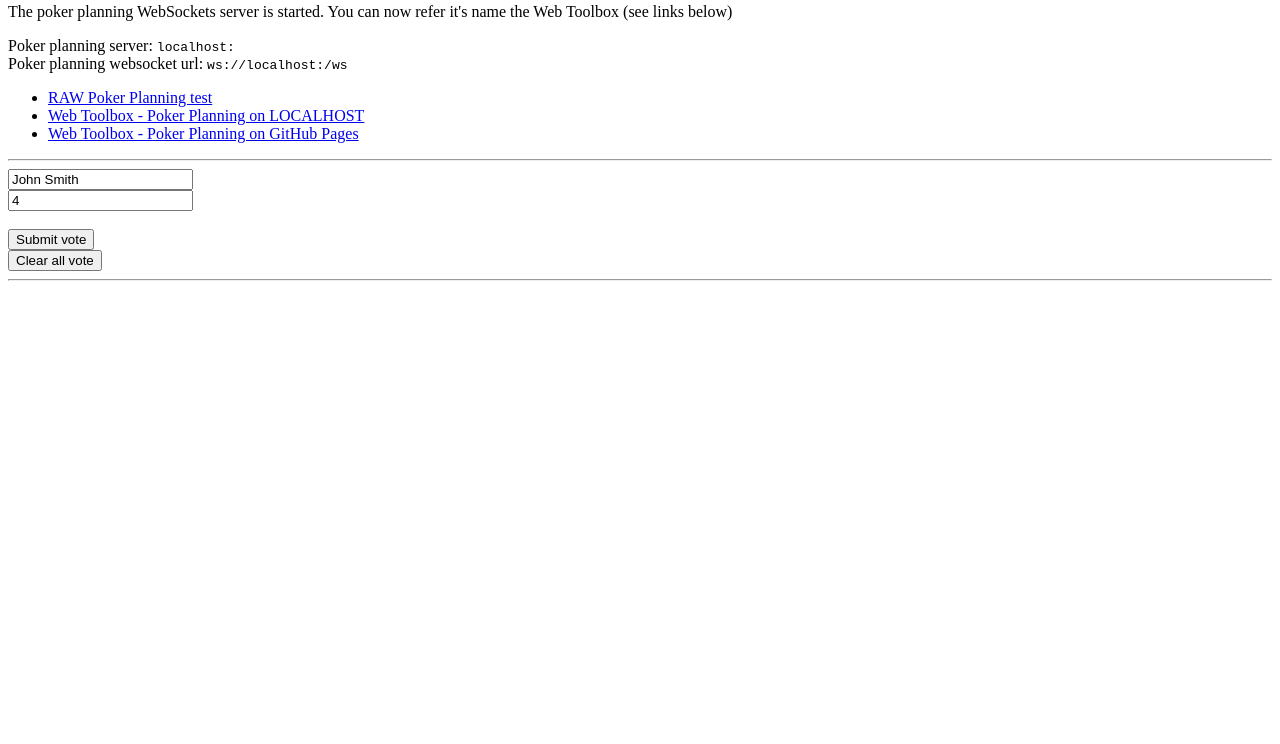
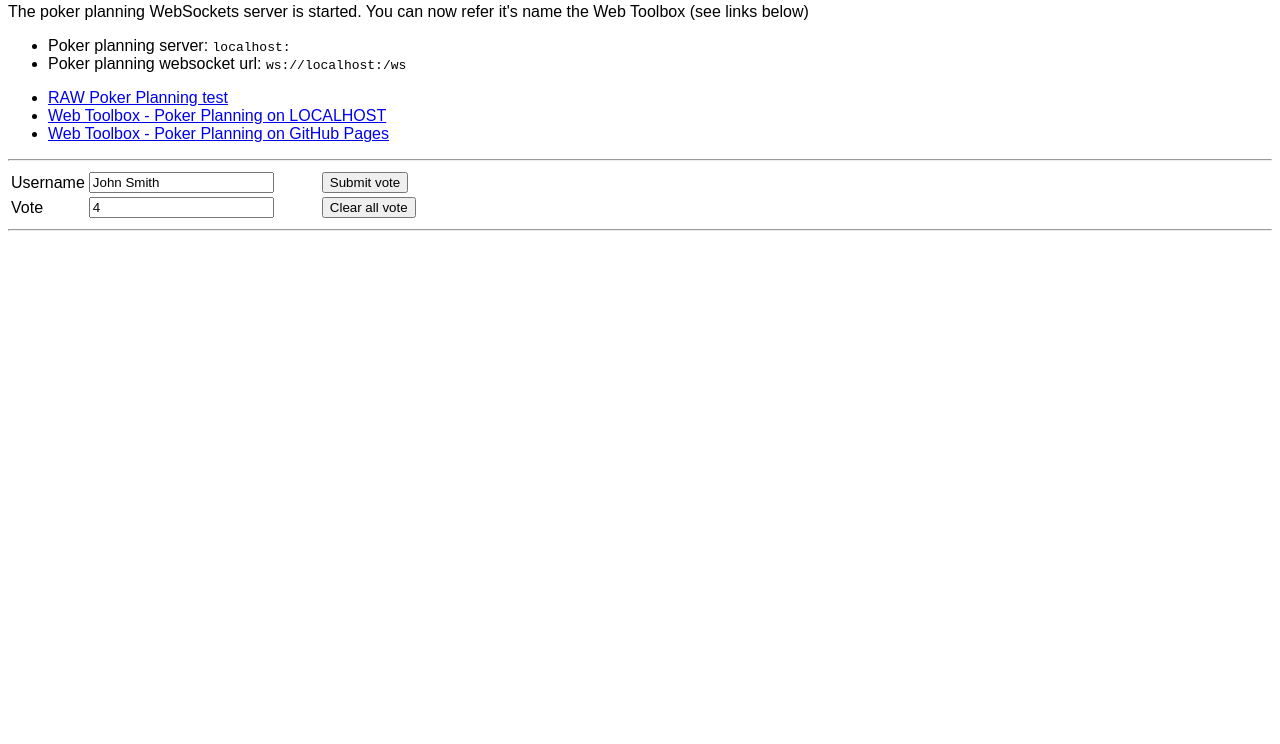
Before and after one commit to amwebexpert/ws-poker-planning, a website: page src/html/index.html in a window 1280 px wide. Shown: the part 56-800 px from the top of the page. Drawn offline with Linux system fonts and the light colour scheme.

Commit message:
style: improve vote form stylings

```diff
--- a/src/html/index.html
+++ b/src/html/index.html
@@ -3,16 +3,20 @@
     <title>Poker Planning server</title>
     <meta name="viewport" content="width=device-width,initial-scale=1" />
 
+    <style>
+        body {
+            font-family: arial;
+        }
+    </style>
+
     <body>
         <h3>Poker Planning server</h3>
 
         <p>The poker planning WebSockets server is started. You can now refer it's name the Web Toolbox (see links below)</p>
-        <div>
-            Poker planning server: <code><span id="hostname"></span></code>
-        </div>
-        <div>
-            Poker planning websocket url: <code><span id="webSocketUrl"></span></code>
-        </div>
+        <ul>
+            <li>Poker planning server: <code><span id="hostname"></span></code></li>
+            <li>Poker planning websocket url: <code><span id="webSocketUrl"></span></code></li>
+        </ul>
 
         <ul>
             <li><a id="pockerPlanningRAW" href="http://localhost:8080/">RAW Poker Planning test</a></li>
@@ -25,13 +29,20 @@
         <hr />
 
         <form>
-            <div><input type="text" name="username" id="username" value="John Smith" placeholder="Username" /></div>
-            <div><input type="number" name="message" id="message" value="4" placeholder="Estimate" /></div>
-
-            <br />
-
-            <div><input id="btnSubmitVote" type="button" value="Submit vote" /></div>
-            <div><input id="btnClearAllVotes" type="button" value="Clear all vote" /></div>
+            <table>
+                <tr>
+                    <td>Username</td>
+                    <td><input type="text" name="username" id="username" value="John Smith" placeholder="Username" /></td>
+                    <td><div style="width: 40px;" /></td>
+                    <td><input id="btnSubmitVote" type="button" value="Submit vote" /></td>
+                </tr>
+                <tr>
+                    <td>Vote</td>
+                    <td><div><input type="number" name="message" id="message" value="4" placeholder="Estimate" /></div></td>
+                    <td></td>
+                    <td><input id="btnClearAllVotes" type="button" value="Clear all vote" /></td>
+                </tr>
+            </table>
         </form>
 
         <hr />
@@ -47,7 +58,7 @@
             document.getElementById('webSocketUrl').innerText = webSocketUrl;
             document.getElementById('pockerPlanningRAW').href = `http://${pokerServer}/`
             document.getElementById('pockerPlanningWebToolboxLOCAL').href = `http://localhost:3000/#/PokerPlanning/${pokerServer}`
-            document.getElementById('pockerPlanningWebToolbox').href = `https://amwebexpert.github.io/etoolbox/#/PokerPlanning/${pokerServer}/default/MyTeam`
+            document.getElementById('pockerPlanningWebToolbox').href = `https://amwebexpert.github.io/etoolbox/#/PokerPlanning/${pokerServer}`
 
             const socket = new WebSocket(webSocketUrl);
 
```
